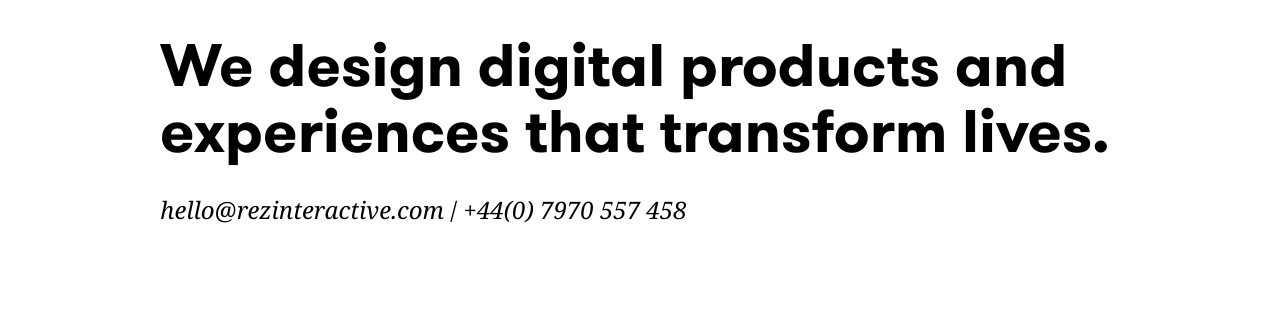
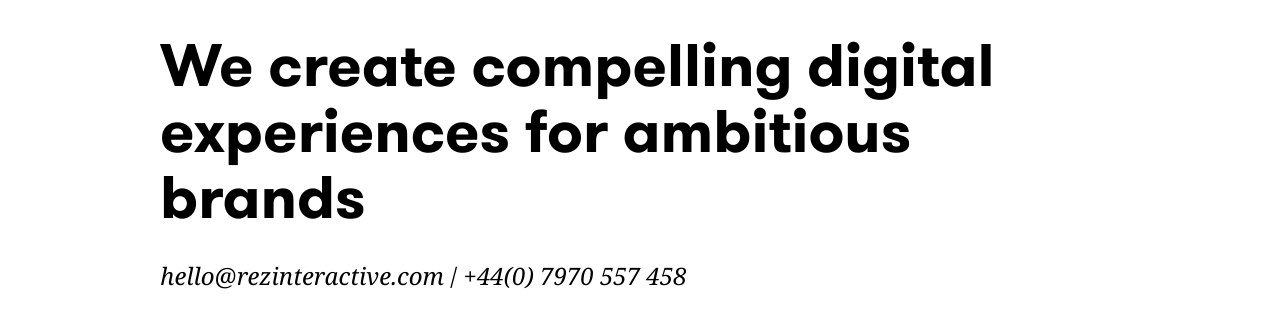
Before and after one commit to ntothen/ntothen.github.io, a plain HTML site: page index.html in a window 1280 px wide. Shown: the part 298-626 px from the top of the page. Drawn offline with Linux system fonts and the light colour scheme.

Commit message:
Update index.html

```diff
--- a/index.html
+++ b/index.html
@@ -249,7 +249,7 @@
     </header>
     <main class="Main">
       <h1 class="Main-welcome">Welcome to Rez</h1>
-      <h2 class="Main-about">We design digital products and experiences that transform lives.</h2>
+      <h2 class="Main-about">We create compelling digital experiences for ambitious brands</h2>
       <div class="Main-contact">
         <p class="Contact">
           <a class="Contact-link" href="mailto:hello@rezinteractive.com">hello@rezinteractive.com</a>
```
